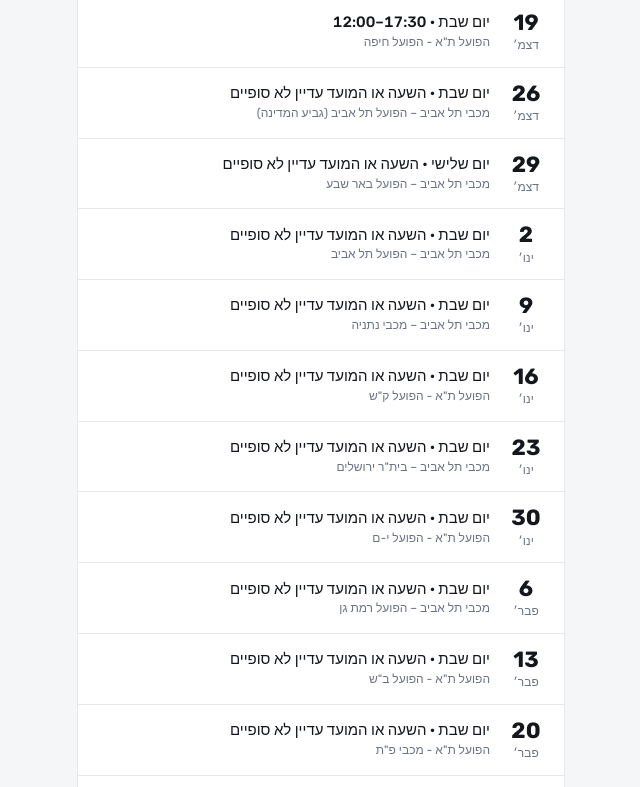
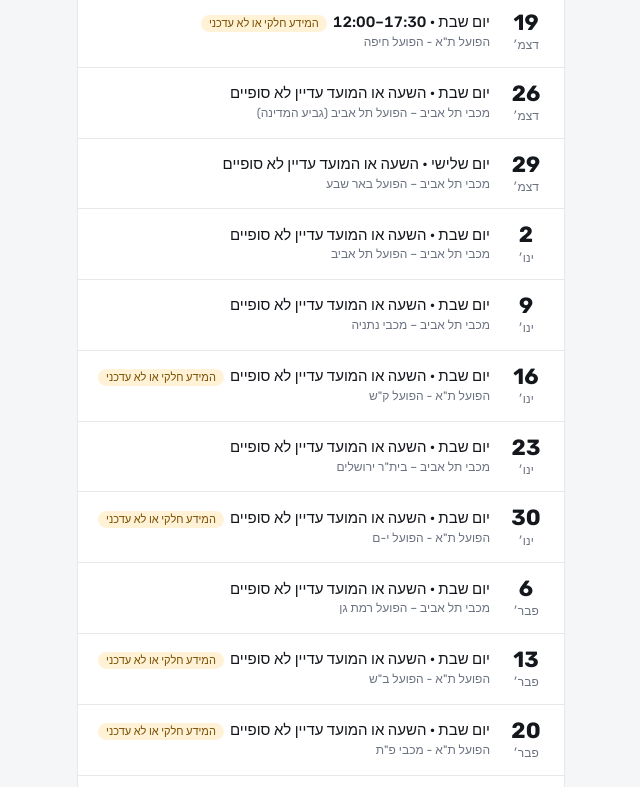
Before and after one commit to kibbutz-entrance/bloomfield-parking, a plain HTML site: page index.html in a window 1280 px wide. Shown: the part 1426-2213 px from the top of the page, without its empty margins (319-959 px from the left). Drawn offline with Linux system fonts and the light colour scheme.

Commit message:
Label cached events in upcoming list and record production audit

```diff
--- a/index.html
+++ b/index.html
@@ -176,7 +176,8 @@ function provenance(){
 }
 function listHTML(){
   const rows=upcoming.map(g=>{
-    const x=dt(g.d),tag=g.c||(!g.start&&!g.conflict)?"":`<span class="tag">${T(g.conflict?"conflict":"timeTbd")}</span>`;
+    const stale=!g.sources.some(id=>ParkingData.sourceFresh(DATA,id,Date.now()));
+    const x=dt(g.d),tag=stale?`<span class="tag">${T("stale")}</span>`:g.c||(!g.start&&!g.conflict)?"":`<span class="tag">${T(g.conflict?"conflict":"timeTbd")}</span>`;
     return `<div class="row" role="button" tabindex="0" data-d="${g.d}" aria-label="${esc(longDate(g.d))}">
       <div class="dt"><b>${x.getDate()}</b><span>${x.toLocaleDateString(T("loc"),{month:"short"})}</span></div>
       <div class="info"><div class="t">${x.toLocaleDateString(T("loc"),{weekday:"long"})} · ${eventWindow(g)}${tag}</div><div class="w">${name(g)}</div></div>
```
Also changed, not shown: 2 other files.
